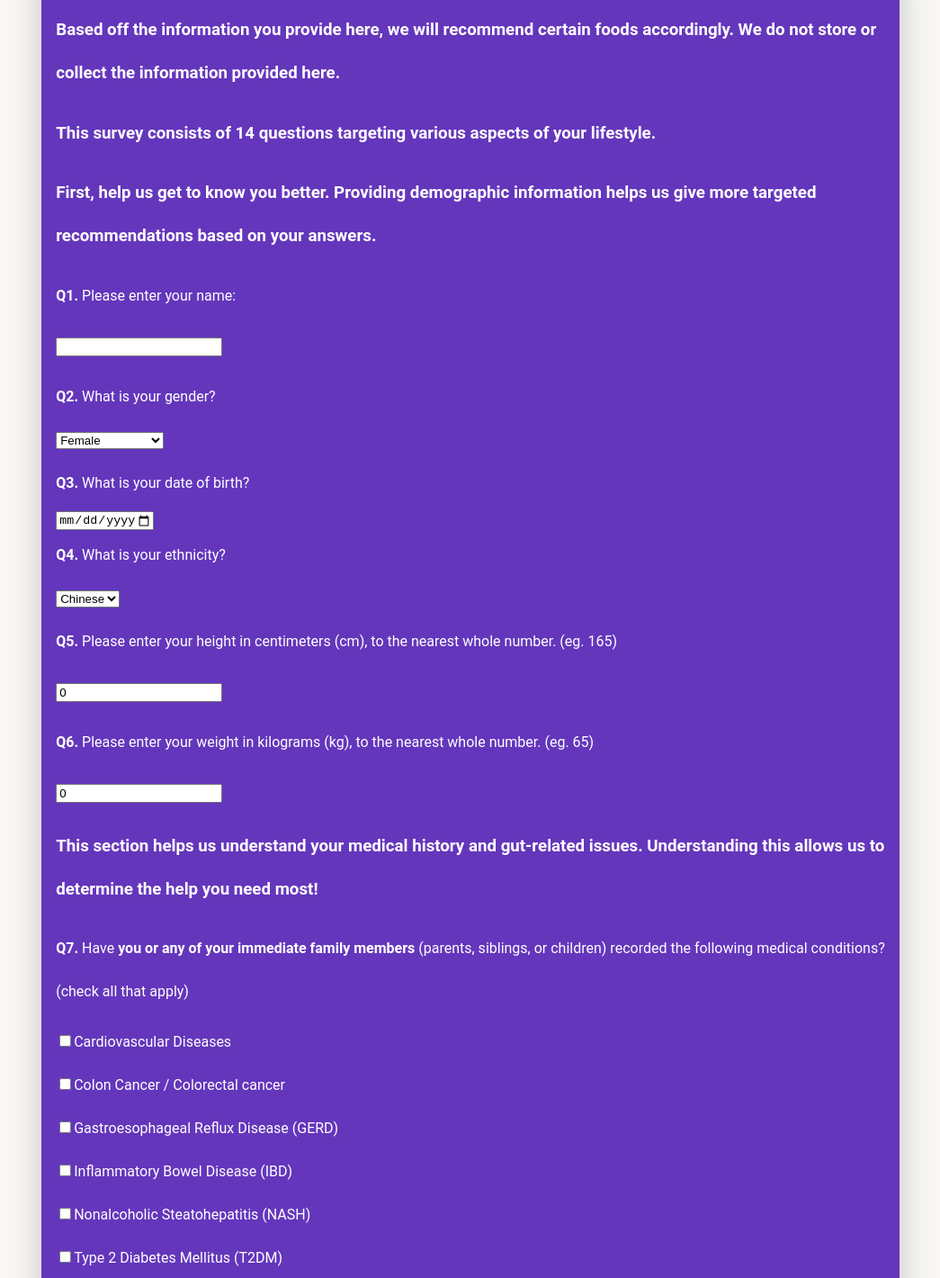
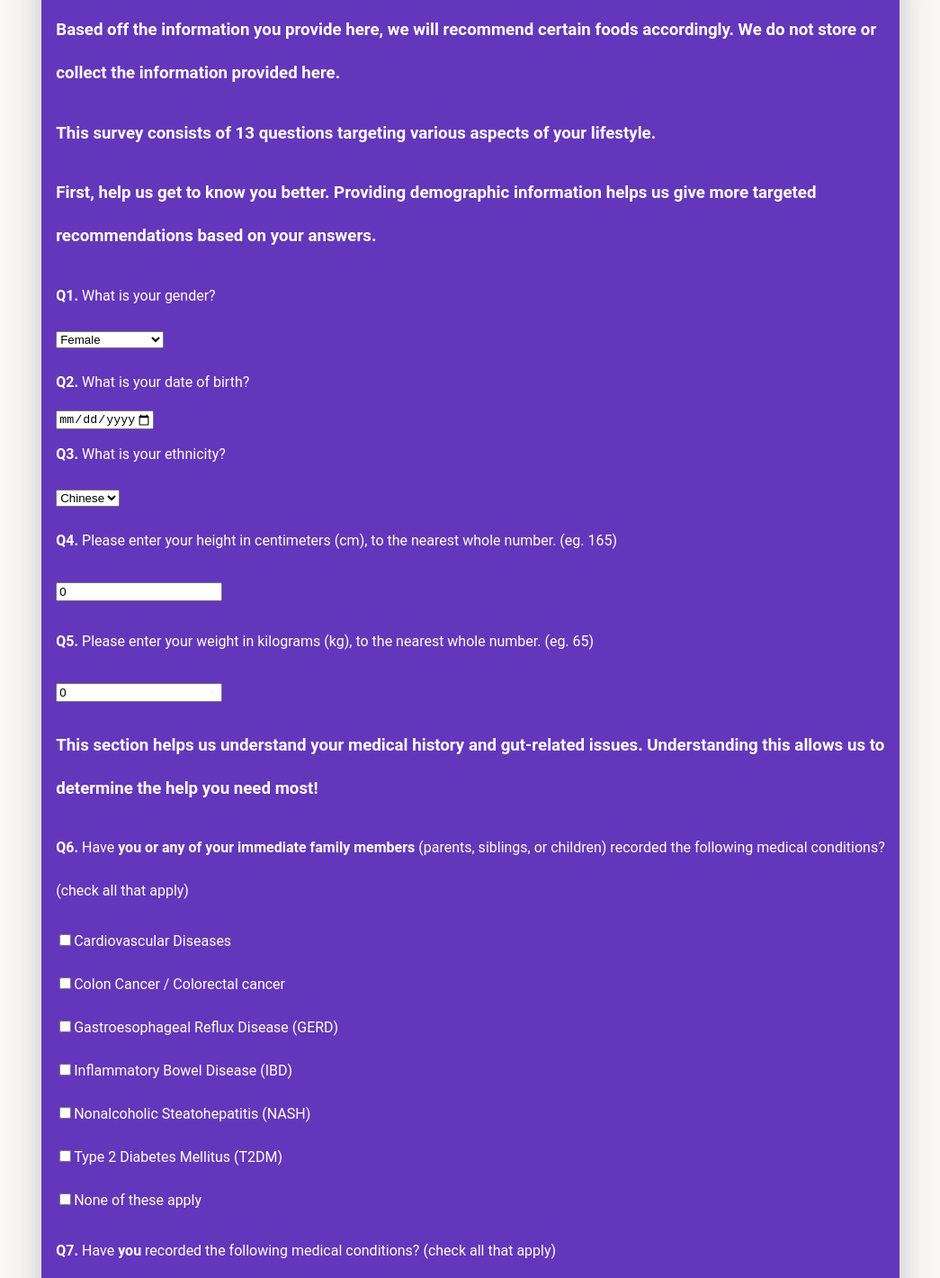
Before and after one commit to chantellyu/amilifoodloc, a React (Create React App) app: page / in a window 1280 px wide. Shown: the part 120-1540 px from the top of the page at 90% size, without its empty margins (158-1203 px from the left). Built offline with nearby package versions, Linux system fonts and the light colour scheme.

Commit message:
remove name

```diff
--- a/src/App.js
+++ b/src/App.js
@@ -335,14 +335,10 @@ function App() {
         <div className='question-card'>
           <h2>Welcome to AMILI's food recommendation survey!</h2>
           <h3>Based off the information you provide here, we will recommend certain foods accordingly. We do not store or collect the information provided here.</h3>
-          <h3>This survey consists of 14 questions targeting various aspects of your lifestyle.</h3>
+          <h3>This survey consists of 13 questions targeting various aspects of your lifestyle.</h3>
           <h3>First, help us get to know you better. Providing demographic information helps us give more targeted recommendations based on your answers.</h3>
-          <div className='Enter_Name'>
-            <label><b>Q1.</b>   Please enter your name:</label>
-            <p><input type='text' value={name} onChange={(e) => setName(e.target.value)} /></p>
-          </div>
           <div className='Gender'>
-            <label><b>Q2.</b>   What is your gender?</label>
+            <label><b>Q1.</b>   What is your gender?</label>
             <form>
               <select value={gender} onChange={(e) => setGender(e.target.value)}>
                 <option value="Female">Female</option>
@@ -352,11 +348,11 @@ function App() {
             </form>
           </div>
           <div className='DOB'>
-            <label><b>Q3.</b>   What is your date of birth?</label>
+            <label><b>Q2.</b>   What is your date of birth?</label>
             <p><input type='date' max={current} /></p>
           </div>
           <div className='Ethnicity'>
-            <label><b>Q4.</b>   What is your ethnicity?</label>
+            <label><b>Q3.</b>   What is your ethnicity?</label>
             <form>
               <select value={ethnicity} onChange={(e) => setEthnicity(e.target.value)}>
                 <option value="Chinese">Chinese</option>
@@ -372,16 +368,16 @@ function App() {
               </div> ) : null}
           </div>
           <div className="height">
-              <label><b>Q5.</b>   Please enter your height in centimeters (cm), to the nearest whole number. (eg. 165)</label>
+              <label><b>Q4.</b>   Please enter your height in centimeters (cm), to the nearest whole number. (eg. 165)</label>
               <p><input type='number' value={height} onChange={(e) => setHeight(e.target.value)}/></p>
             </div>
             <div className="weight">
-              <label><b>Q6.</b>   Please enter your weight in kilograms (kg), to the nearest whole number. (eg. 65)</label>
+              <label><b>Q5.</b>   Please enter your weight in kilograms (kg), to the nearest whole number. (eg. 65)</label>
               <p><input type='number' value={weight} onChange={(e) => setWeight(e.target.value)}/></p>
             </div>
           <div className="family_history">
               <h3>This section helps us understand your medical history and gut-related issues. Understanding this allows us to determine the help you need most!</h3>
-              <label><b>Q7.</b>   Have <b>you or any of your immediate family members</b> (parents, siblings, or children) recorded the following medical conditions? (check all that apply)</label>
+              <label><b>Q6.</b>   Have <b>you or any of your immediate family members</b> (parents, siblings, or children) recorded the following medical conditions? (check all that apply)</label>
               <p><input type="checkbox" checked={cd_history_checked} onChange={() => setcdChecked(!cd_history_checked)} />Cardiovascular Diseases</p>
               <p><input type="checkbox" checked={cc_history_checked} onChange={() => setccChecked(!cc_history_checked)} />Colon Cancer / Colorectal cancer</p>
               <p><input type="checkbox" checked={gerd_history_checked} onChange={() => setgerdChecked(!gerd_history_checked)} />Gastroesophageal Reflux Disease (GERD)</p>
@@ -391,7 +387,7 @@ function App() {
               <p><input type="checkbox" checked={nofam_checked} onChange={() => setnofamChecked(!nofam_checked)} />None of these apply</p>
           </div>
           <div className="chronic_diseases">
-              <label><b>Q8.</b>   Have <b>you</b> recorded the following medical conditions? (check all that apply)</label>
+              <label><b>Q7.</b>   Have <b>you</b> recorded the following medical conditions? (check all that apply)</label>
               <p><input type="checkbox" checked={diabetes} onChange={() => setDiabetes(!diabetes)} />Diabetes</p>
               <p><input type="checkbox" checked={hbp} onChange={() => setHbp(!hbp)} />High Blood Pressure</p>
               <p><input type="checkbox" checked={hbc} onChange={() => setHbc(!hbc)} />High Blood Cholesterol</p>
@@ -399,7 +395,7 @@ function App() {
               <p><input type="checkbox" checked={noself_checked} onChange={() => setnoselfChecked(!noself_checked)} />None of these apply</p>
           </div>
           <div className="allergies">
-            <label><b>Q9.</b>   Are you allergic to any of the following foods? (check all that apply)</label>
+            <label><b>Q8.</b>   Are you allergic to any of the following foods? (check all that apply)</label>
             <p><input type="checkbox" checked={nut_allergy} onChange={() => setNutAllergy(!nut_allergy)} />Nuts</p>
             <p><input type="checkbox" checked={shellfish_allergy} onChange={() => setShellfishAllergy(!shellfish_allergy)} />Shellfish</p>
             <p><input type="checkbox" checked={egg_allergy} onChange={() => setEggAllergy(!egg_allergy)} />Eggs</p>
@@ -417,7 +413,7 @@ function App() {
         {showQuestion === 2 ? (
           <div className='question-card'>
             <div className="stomach_history">
-              <h4><b>Q10.</b>   In the past one week, how often did you experience the following?</h4>
+              <h4><b>Q9.</b>   In the past one week, how often did you experience the following?</h4>
               <label><b>a)</b>   Acid Reflux (when some of the acidic stomach contents go back up into the back of your throat)</label>
               <form>
                 <select value={acid_reflux} onChange={(e) => setAcidReflux(e.target.value)}>
@@ -481,7 +477,7 @@ function App() {
             </div>
             <div className='diet'>
               <h3>This section gives us a snapshot of your diet and helps us assess the links between your lifestyle and your gut health. This then improves our food recommendations for you.</h3>
-              <h4><b>Q11.</b>   In the past week, how many servings of the following did you consume? (1 serving is roughly the size of your closed fist)</h4>
+              <h4><b>Q10.</b>   In the past week, how many servings of the following did you consume? (1 serving is roughly the size of your closed fist)</h4>
               <label><b>a)</b>   Fruits</label>
               <form>
                 <select value={fruit} onChange={(e) => setFruit(e.target.value)}>
@@ -502,7 +498,7 @@ function App() {
               </form>
             </div>
             <div className='diet-2'>
-              <h4><b>Q12.</b>   In the past week, how often did you consume of the following?</h4>
+              <h4><b>Q11.</b>   In the past week, how often did you consume of the following?</h4>
               <label><b>a)</b>   Alcoholic drinks</label>
               <form>
                 <select value={alcohol} onChange={(e) => setAlcohol(e.target.value)}>
@@ -566,7 +562,7 @@ function App() {
           <div className='question-card'>
             <div className='mental'>
               <h3>Almost there! This last section helps us understand your general well-being. Here, we aim to draw more linkages to your gut microbiome and your mental and physical health.</h3>
-              <h4><b>Q13.</b>   In the past one week, how often did you experience the following?</h4>
+              <h4><b>Q12.</b>   In the past one week, how often did you experience the following?</h4>
               <label><b>a)</b>   Difficulty remembering / recalling things</label>
               <form>
                 <select value={remembering} onChange={(e) => setRemembering(e.target.value)}>
@@ -599,7 +595,7 @@ function App() {
               </form>
             </div>
             <div className='activity'>
-              <h4><b>Q14.</b>   In the past one week, how often did you</h4>
+              <h4><b>Q13.</b>   In the past one week, how often did you</h4>
               <label><b>a)</b>   Exercise for a minimum of 30 minutes</label>
               <form>
                 <select value={minThirty} onChange={(e) => setMinThirty(e.target.value)}>
```
